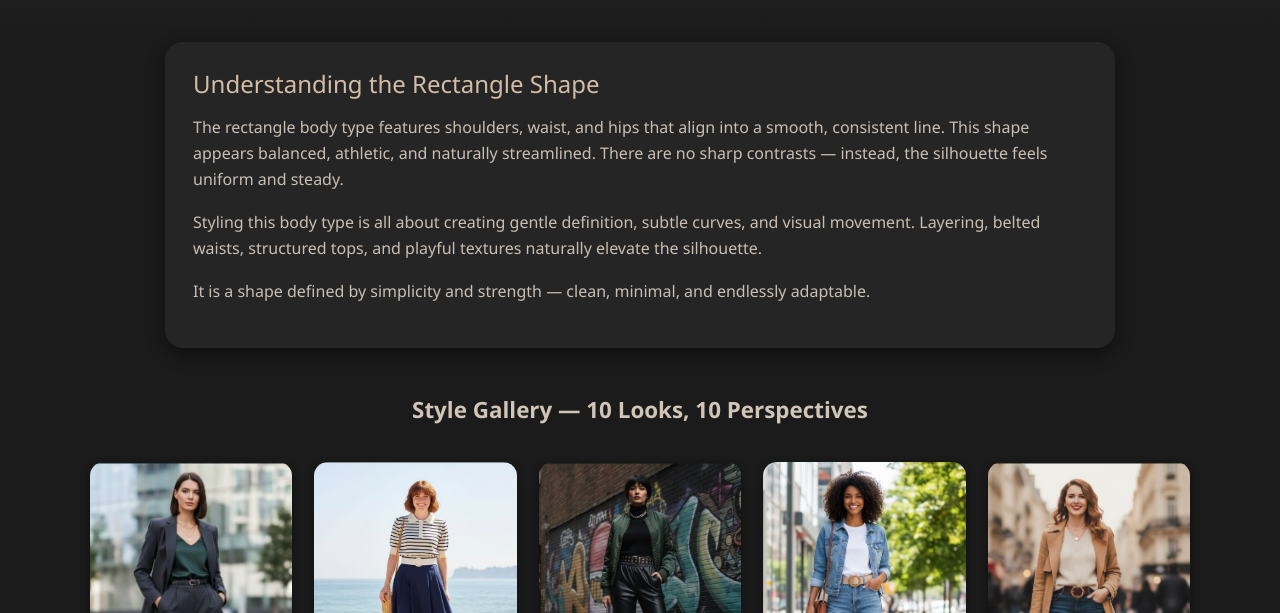
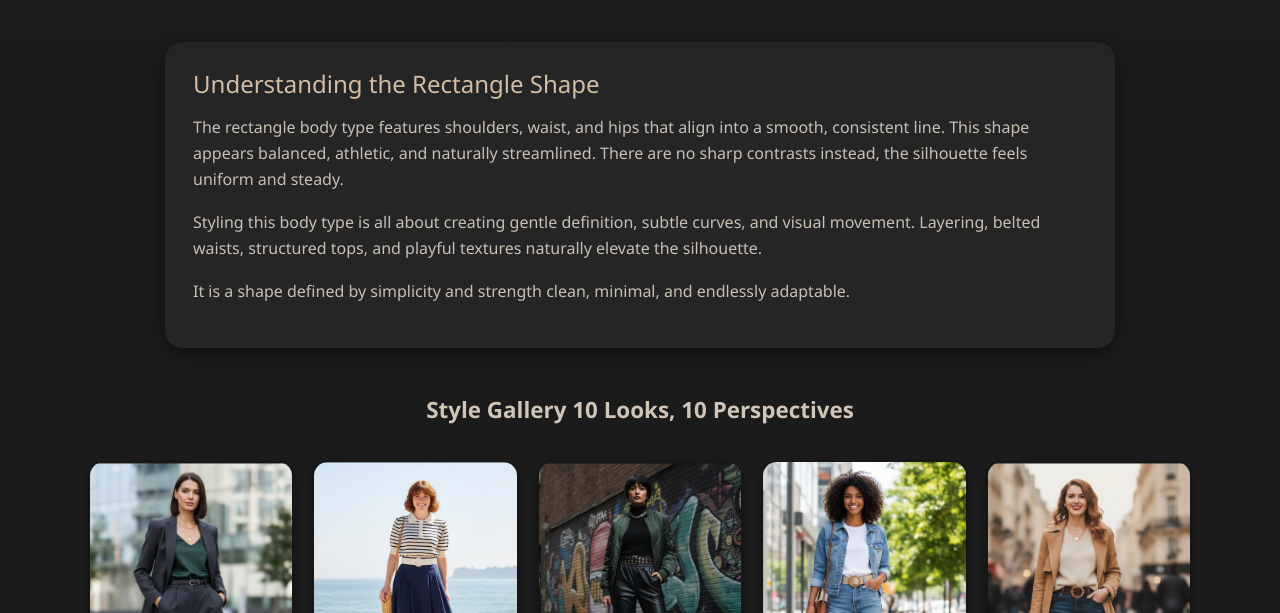
Before and after one commit to Samyak-Dev67/website_project, a plain HTML site: page rectangle.html in a window 1280 px wide. Shown: the part 187-800 px from the top of the page. Drawn offline with nearby package versions, Linux system fonts and the light colour scheme.

Commit message:
Update rectangle.html

```diff
--- a/rectangle.html
+++ b/rectangle.html
@@ -98,7 +98,7 @@
         <h4>Understanding the Rectangle Shape</h4>
         <p>
             The rectangle body type features shoulders, waist, and hips that align into a smooth, consistent line.
-            This shape appears balanced, athletic, and naturally streamlined. There are no sharp contrasts — instead, the silhouette feels uniform and steady.
+            This shape appears balanced, athletic, and naturally streamlined. There are no sharp contrasts instead, the silhouette feels uniform and steady.
         </p>
 
         <p>
@@ -107,11 +107,11 @@
         </p>
 
         <p>
-            It is a shape defined by simplicity and strength — clean, minimal, and endlessly adaptable.
+            It is a shape defined by simplicity and strength clean, minimal, and endlessly adaptable.
         </p>
     </div>
 
-    <div class="subtitle">Style Gallery — 10 Looks, 10 Perspectives</div>
+    <div class="subtitle">Style Gallery 10 Looks, 10 Perspectives</div>
 
     <div class="gallery container">
         <!-- 10 Empty Image Slots -->
```
